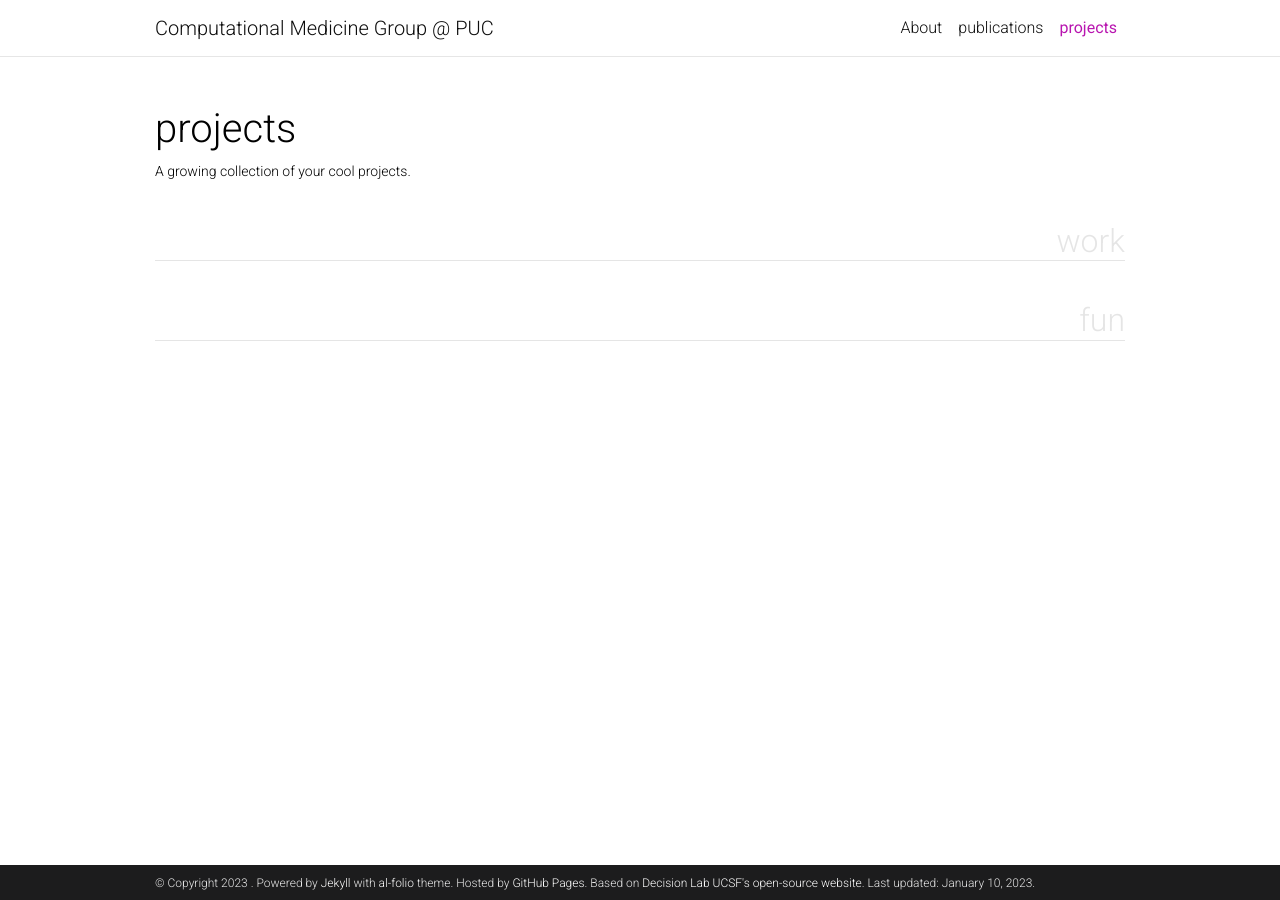
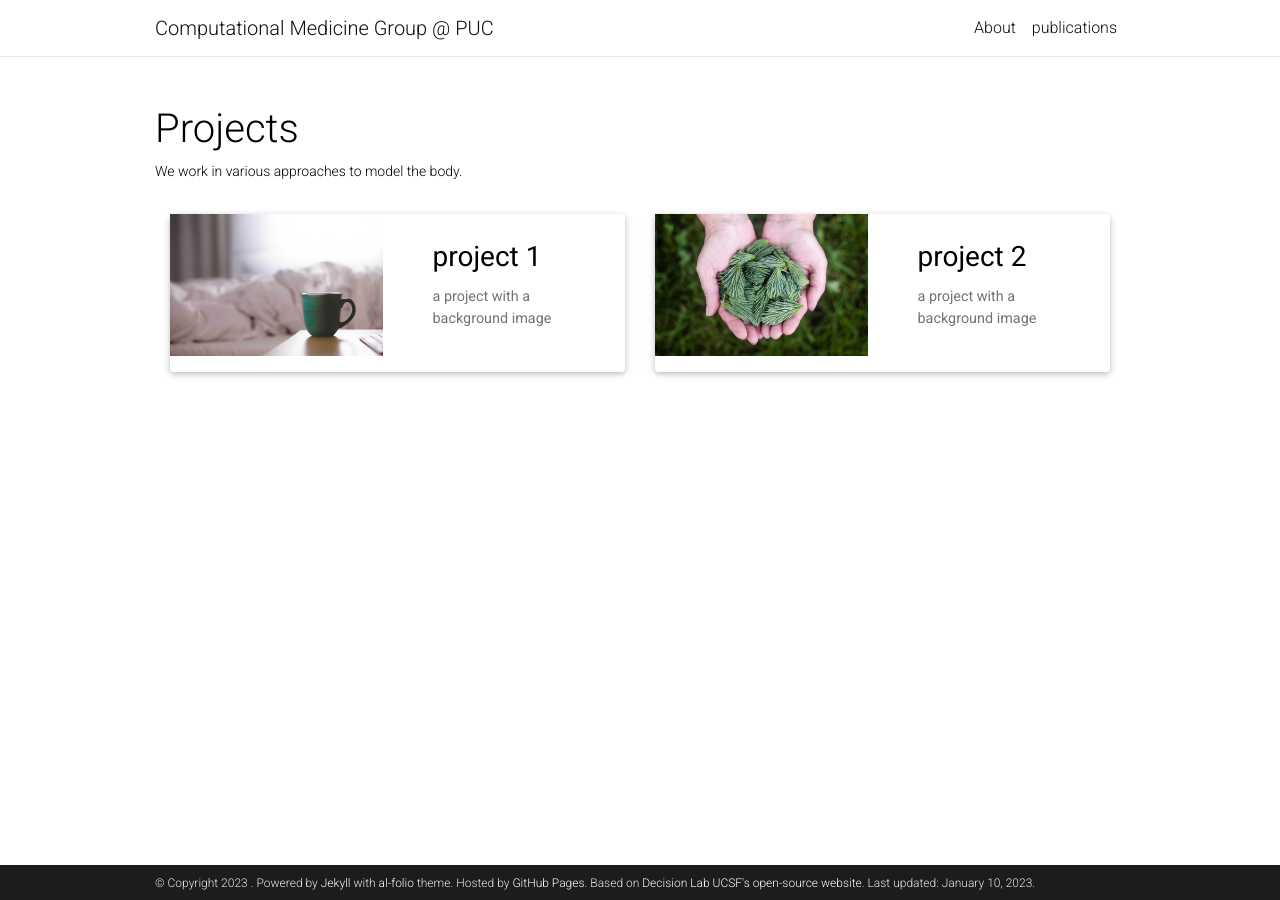
Before and after one commit to comp-medicine-uc/comp-medicine-uc.github.io, a Jekyll site: the page built from _pages/projects.md, in a window 1280 px wide. Built offline with Jekyll 4.4.1, drawn with Linux system fonts in a browser that asks for light colours; full-size pictures stand in for the smaller copies a plugin makes; comment, search, counter and statistics services are not loaded; a style sheet for code colours, icons or effects is not loaded.

Commit message:
Added projects

````diff
--- a/_pages/projects.md
+++ b/_pages/projects.md
@@ -1,12 +1,9 @@
 ---
 layout: page
-title: projects
+title: Projects
 permalink: /projects/
-description: A growing collection of your cool projects.
-nav: true
-nav_order: 2
-display_categories: [work, fun]
-horizontal: false
+description: We work in various approaches to model the body.
+horizontal: true
 ---
 
 <!-- pages/projects.md -->
--- /dev/null
+++ b/_projects/1_lung_poromechanics.md
@@ -0,0 +1,80 @@
+---
+layout: page
+title: project 1
+description: a project with a background image
+img: assets/img/12.jpg
+importance: 1
+category: work
+---
+
+Every project has a beautiful feature showcase page.
+It's easy to include images in a flexible 3-column grid format.
+Make your photos 1/3, 2/3, or full width.
+
+To give your project a background in the portfolio page, just add the img tag to the front matter like so:
+
+    ---
+    layout: page
+    title: project
+    description: a project with a background image
+    img: /assets/img/12.jpg
+    ---
+
+<div class="row">
+    <div class="col-sm mt-3 mt-md-0">
+        {% include figure.html path="assets/img/1.jpg" title="example image" class="img-fluid rounded z-depth-1" %}
+    </div>
+    <div class="col-sm mt-3 mt-md-0">
+        {% include figure.html path="assets/img/3.jpg" title="example image" class="img-fluid rounded z-depth-1" %}
+    </div>
+    <div class="col-sm mt-3 mt-md-0">
+        {% include figure.html path="assets/img/5.jpg" title="example image" class="img-fluid rounded z-depth-1" %}
+    </div>
+</div>
+<div class="caption">
+    Caption photos easily. On the left, a road goes through a tunnel. Middle, leaves artistically fall in a hipster photoshoot. Right, in another hipster photoshoot, a lumberjack grasps a handful of pine needles.
+</div>
+<div class="row">
+    <div class="col-sm mt-3 mt-md-0">
+        {% include figure.html path="assets/img/5.jpg" title="example image" class="img-fluid rounded z-depth-1" %}
+    </div>
+</div>
+<div class="caption">
+    This image can also have a caption. It's like magic.
+</div>
+
+You can also put regular text between your rows of images.
+Say you wanted to write a little bit about your project before you posted the rest of the images.
+You describe how you toiled, sweated, *bled* for your project, and then... you reveal its glory in the next row of images.
+
+
+<div class="row justify-content-sm-center">
+    <div class="col-sm-8 mt-3 mt-md-0">
+        {% include figure.html path="assets/img/6.jpg" title="example image" class="img-fluid rounded z-depth-1" %}
+    </div>
+    <div class="col-sm-4 mt-3 mt-md-0">
+        {% include figure.html path="assets/img/11.jpg" title="example image" class="img-fluid rounded z-depth-1" %}
+    </div>
+</div>
+<div class="caption">
+    You can also have artistically styled 2/3 + 1/3 images, like these.
+</div>
+
+
+The code is simple.
+Just wrap your images with `<div class="col-sm">` and place them inside `<div class="row">` (read more about the <a href="https://getbootstrap.com/docs/4.4/layout/grid/">Bootstrap Grid</a> system).
+To make images responsive, add `img-fluid` class to each; for rounded corners and shadows use `rounded` and `z-depth-1` classes.
+Here's the code for the last row of images above:
+
+{% raw %}
+```html
+<div class="row justify-content-sm-center">
+    <div class="col-sm-8 mt-3 mt-md-0">
+        {% include figure.html path="assets/img/6.jpg" title="example image" class="img-fluid rounded z-depth-1" %}
+    </div>
+    <div class="col-sm-4 mt-3 mt-md-0">
+        {% include figure.html path="assets/img/11.jpg" title="example image" class="img-fluid rounded z-depth-1" %}
+    </div>
+</div>
+```
+{% endraw %}
--- /dev/null
+++ b/_projects/2_alveolar_physiology.md
@@ -0,0 +1,80 @@
+---
+layout: page
+title: project 2
+description: a project with a background image
+img: assets/img/3.jpg
+importance: 2
+category: work
+---
+
+Every project has a beautiful feature showcase page.
+It's easy to include images in a flexible 3-column grid format.
+Make your photos 1/3, 2/3, or full width.
+
+To give your project a background in the portfolio page, just add the img tag to the front matter like so:
+
+    ---
+    layout: page
+    title: project
+    description: a project with a background image
+    img: /assets/img/12.jpg
+    ---
+
+<div class="row">
+    <div class="col-sm mt-3 mt-md-0">
+        {% include figure.html path="assets/img/1.jpg" title="example image" class="img-fluid rounded z-depth-1" %}
+    </div>
+    <div class="col-sm mt-3 mt-md-0">
+        {% include figure.html path="assets/img/3.jpg" title="example image" class="img-fluid rounded z-depth-1" %}
+    </div>
+    <div class="col-sm mt-3 mt-md-0">
+        {% include figure.html path="assets/img/5.jpg" title="example image" class="img-fluid rounded z-depth-1" %}
+    </div>
+</div>
+<div class="caption">
+    Caption photos easily. On the left, a road goes through a tunnel. Middle, leaves artistically fall in a hipster photoshoot. Right, in another hipster photoshoot, a lumberjack grasps a handful of pine needles.
+</div>
+<div class="row">
+    <div class="col-sm mt-3 mt-md-0">
+        {% include figure.html path="assets/img/5.jpg" title="example image" class="img-fluid rounded z-depth-1" %}
+    </div>
+</div>
+<div class="caption">
+    This image can also have a caption. It's like magic.
+</div>
+
+You can also put regular text between your rows of images.
+Say you wanted to write a little bit about your project before you posted the rest of the images.
+You describe how you toiled, sweated, *bled* for your project, and then... you reveal its glory in the next row of images.
+
+
+<div class="row justify-content-sm-center">
+    <div class="col-sm-8 mt-3 mt-md-0">
+        {% include figure.html path="assets/img/6.jpg" title="example image" class="img-fluid rounded z-depth-1" %}
+    </div>
+    <div class="col-sm-4 mt-3 mt-md-0">
+        {% include figure.html path="assets/img/11.jpg" title="example image" class="img-fluid rounded z-depth-1" %}
+    </div>
+</div>
+<div class="caption">
+    You can also have artistically styled 2/3 + 1/3 images, like these.
+</div>
+
+
+The code is simple.
+Just wrap your images with `<div class="col-sm">` and place them inside `<div class="row">` (read more about the <a href="https://getbootstrap.com/docs/4.4/layout/grid/">Bootstrap Grid</a> system).
+To make images responsive, add `img-fluid` class to each; for rounded corners and shadows use `rounded` and `z-depth-1` classes.
+Here's the code for the last row of images above:
+
+{% raw %}
+```html
+<div class="row justify-content-sm-center">
+    <div class="col-sm-8 mt-3 mt-md-0">
+        {% include figure.html path="assets/img/6.jpg" title="example image" class="img-fluid rounded z-depth-1" %}
+    </div>
+    <div class="col-sm-4 mt-3 mt-md-0">
+        {% include figure.html path="assets/img/11.jpg" title="example image" class="img-fluid rounded z-depth-1" %}
+    </div>
+</div>
+```
+{% endraw %}
````
